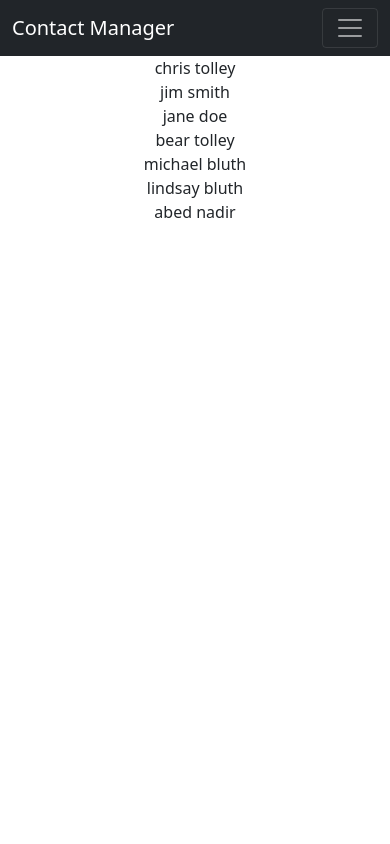
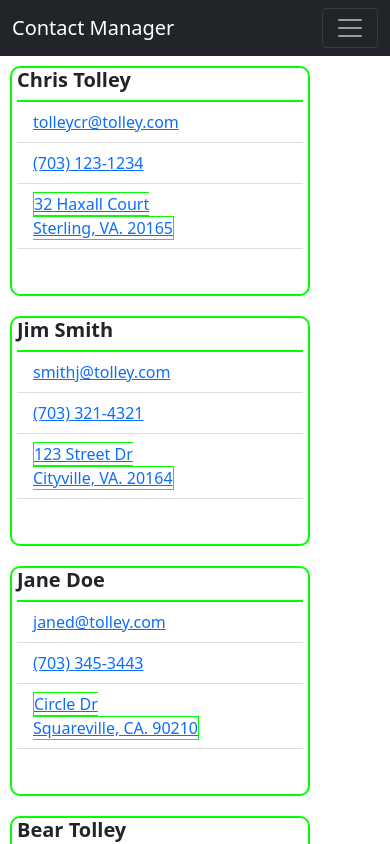
Before and after one commit to tolley/react-functional-contact-manager, a React (Create React App) app in the folder contact-manager/: page / in a window 390 px wide. Shown: the top 844 px of the page. Built offline with nearby package versions, Linux system fonts and the light colour scheme.

Commit message:
Added the address, phone number, and email address links and components and plugged them into the contact card

```diff
--- a/contact-manager/src/App.scss
+++ b/contact-manager/src/App.scss
@@ -16,3 +16,33 @@
 .App-link {
   color: rgb(112, 76, 182);
 }
+
+.ucfirst {
+  text-transform: capitalize;
+}
+
+.name {
+  font-weight: bold;
+}
+
+div#contacts_collection {
+  height: 90vh;
+  width: 100vw;
+
+  div.contactCard {
+    float: left;
+    border: solid 2px #0f0;
+    width: 30%;
+    text-align: left;
+    min-width: 300px;
+    max-width: 500px;
+    height: 230px;
+    margin: 10px;
+    border-radius: 10px;
+    padding: 0px 5px 0px 5px;
+  }
+}
+
+.mailingAddress {
+  border: solid 1px #0f0;
+}
--- a/contact-manager/src/data/contacts.js
+++ b/contact-manager/src/data/contacts.js
@@ -5,9 +5,9 @@ const contacts = [
         "lastname": "tolley",
         "phone": "7031231234",
         "email": "tolleycr@tolley.com",
-        "street": "123 Main St",
-        "street2": "apt 1B",
-        "city": "pleasantville",
+        "street": "32 Haxall Court",
+        "street2": "",
+        "city": "Sterling",
         "state": "va",
         "zip": "20165"
     },
@@ -41,8 +41,8 @@ const contacts = [
         "lastname": "tolley",
         "phone": "4348675309",
         "email": "tolleyb@tolley.com",
-        "street": "circle dr",
-        "street2": "",
+        "street": "486 circle dr",
+        "street2": "mountain view lane",
         "city": "bedford",
         "state": "va",
         "zip": "24552"
--- /dev/null
+++ b/contact-manager/src/features/address/Address.js
@@ -0,0 +1,94 @@
+import React from 'react';
+// import _ from 'lodash';
+
+export default function Address(props) {
+    const {
+        street,
+        street2,
+        city,
+        state,
+        zip
+    } = props.addressData;
+
+    return (
+        <a target="_blank"
+            rel="noreferrer"
+            href={buildAddressLinkURL(props.addressData)}
+            className="mailingAddress">
+
+            <span className="ucfirst">
+                {street}
+            </span>
+            <br />
+            {renderStreet2Display(street2)}
+            <span className="ucfirst">
+                {buildCityStateZipDisplayStr(city, state, zip)}
+            </span>
+        </a>
+    );
+};
+
+function renderStreet2Display(street2) {
+    if(!street2 || !street2.length)
+        return null;
+
+    return (
+        <React.Fragment>
+            <span className="ucfirst">
+                {street2}
+            </span>
+            <br />
+        </React.Fragment>
+    );
+}
+
+function buildCityStateZipDisplayStr(city, state, zip) {
+    let returnStr = '';
+    if(city && city.length)
+        returnStr += city;
+
+    if(state && state.length) {
+        if(returnStr.length)
+            returnStr += ', ';
+
+        returnStr += state.toUpperCase() + '.';
+    }
+
+    if(zip && zip.length) {
+        if(returnStr.length) returnStr += ' ';
+
+        returnStr += zip;
+    }
+
+    return returnStr;
+};
+
+function buildAddressLinkURL(addressData) {
+    const {
+        street,
+        street2,
+        city,
+        state,
+        zip
+    } = addressData;
+
+    let linkUrl = 'http://maps.google.com/maps?q=';
+    if(street && street.length)
+        linkUrl += street + ', ';
+
+    if(street2 && street2.length)
+        linkUrl += street2 + ' ';
+
+    if(city && city.length)
+        linkUrl += city + ' ';
+
+    if(state && state.length)
+        linkUrl += state.toUpperCase() + '. ';
+
+    if(zip && zip.length)
+        linkUrl += zip;
+
+    linkUrl = encodeURI(linkUrl);
+
+    return linkUrl;
+}
--- a/contact-manager/src/features/contactCard/ContactCard.js
+++ b/contact-manager/src/features/contactCard/ContactCard.js
@@ -1,12 +1,54 @@
-import React, { useState } from 'react';
-import { Card } from 'react-bootstrap';
+import { Card, ListGroup } from 'react-bootstrap';
+import Address from '../address/Address';
+import PhoneNumber from '../phoneNumber/PhoneNumber';
 
 export default function ContactCard(props) {
-    const contactData = props.contactData;
+    const {
+        id,
+        firstname,
+        lastname,
+        phone,
+        email,
+        street,
+        street2,
+        city,
+        state,
+        zip
+    } = props.contactData;
+
+    const addressData = {
+        street: street,
+        street2: street2,
+        city: city,
+        state: state,
+        zip: zip
+    };
 
     return (
-        <div className="contactCard">
-            {contactData.firstname + ' ' + contactData.lastname}
-        </div>
+        <Card className="contactCard">
+            <Card.Title>
+                <span className="name ucfirst">
+                    {firstname}
+                </span>
+                &nbsp;
+                <span className="name ucfirst">
+                    {lastname}
+                </span>
+            </Card.Title>
+            <ListGroup variant="flush">
+                <ListGroup.Item>
+                    <a href={'mailto:' + email}>
+                        {email}
+                    </a>
+                </ListGroup.Item>
+                <ListGroup.Item>
+                    <PhoneNumber phoneNumber={phone} />
+                </ListGroup.Item>
+                <ListGroup.Item>
+                    <Address addressData={addressData} />
+                </ListGroup.Item>
+                <ListGroup.Item></ListGroup.Item>
+            </ListGroup>
+        </Card>
     );
 };
--- a/contact-manager/src/features/contactsCollection/ContactsCollection.js
+++ b/contact-manager/src/features/contactsCollection/ContactsCollection.js
@@ -1,11 +1,10 @@
 // A primarily display component that will load and display
 // the contacts
-import React, { useEffect, useState, useCallback } from 'react';
+import React, { useEffect } from 'react';
 import { useDispatch, useSelector } from 'react-redux';
 // import { fetchContacts } from './ContactsCollectionAPI';
 import { read } from './ContactsSlice';
 import ContactCard from '../contactCard/ContactCard';
-// import _ from 'lodash';
 
 const ContactsCollection = () => {
     const dispatch = useDispatch();
@@ -17,7 +16,7 @@ const ContactsCollection = () => {
     // Load our contact data from our API
     useEffect(() => {
         dispatch(read());
-    }, []);
+    }, [dispatch]);
 
     if(contacts.loading) {
         return (
@@ -25,11 +24,11 @@ const ContactsCollection = () => {
         );
     } else {
         return (
-            <React.Fragment>
+            <div id="contacts_collection">
                 {renderableContacts.map(contactData => (
                     <ContactCard contactData={contactData} key={contactData.id} />
                 ))}
-            </React.Fragment>
+            </div>
         );
     }
 }
--- /dev/null
+++ b/contact-manager/src/features/phoneNumber/PhoneNumber.js
@@ -0,0 +1,42 @@
+import React from 'react';
+
+export default function PhoneNumberLink(props) {
+    const phoneNumber = props.phoneNumber;
+
+    if(!phoneNumber || !phoneNumber.length)
+        return null;
+
+    return (
+       <a href={'tel:' + phoneNumber}>
+           {formatPhoneNumberForDisplay(phoneNumber)}
+       </a>
+    );
+}
+
+function formatPhoneNumberForDisplay(number) {
+    if(!number || !number.length)
+        return null;
+
+    let returnNum = '';
+
+    // If there's an area code
+    let bAreaCode = false;
+    if(number.length == 10) {
+        bAreaCode = true;
+        returnNum += '(' + number.substring(0, 3) + ') ';
+    }
+
+    let phoneNumBase = '';
+    if(bAreaCode) {
+        phoneNumBase = number.substring(3, number);
+    } else {
+        phoneNumBase = number;
+    }
+
+    returnNum += phoneNumBase.substring(0, 3)
+                 + '-'
+                 + phoneNumBase.substring(3);
+
+    return returnNum;
+
+}
```
